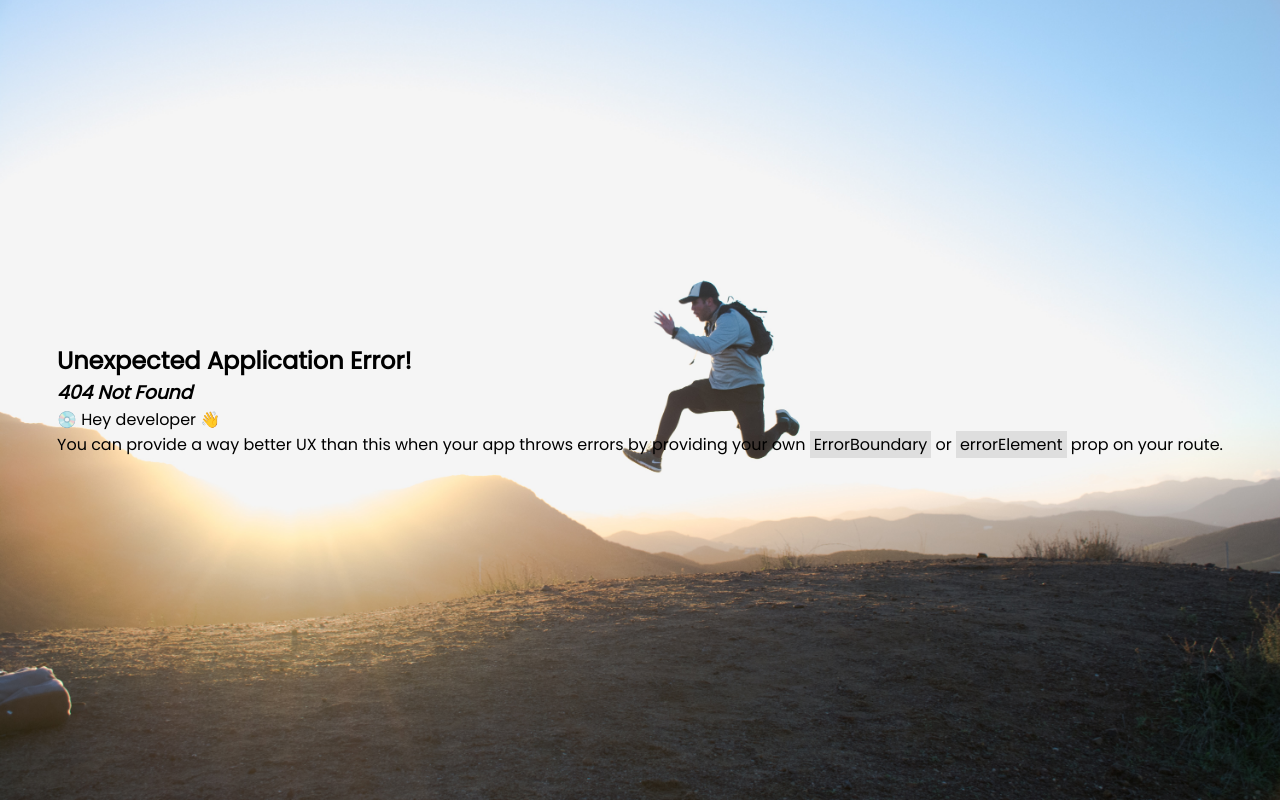
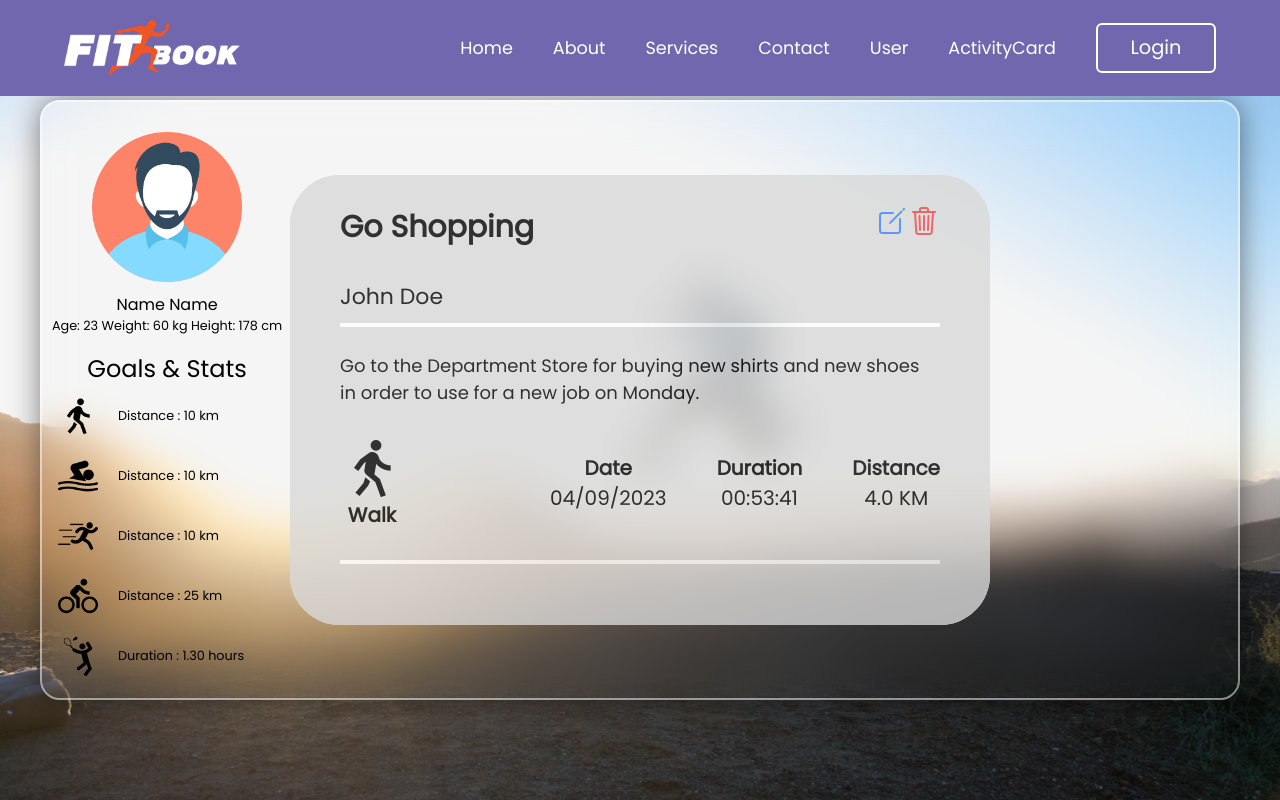
Before and after one commit to warutniy/project_groupA-2, a React (Vite) app in the folder groupA/: page /User_main in a window 1280 px wide. Before the commit this address had no page. Built offline with nearby package versions, Linux system fonts and the light colour scheme.

Commit message:
add: add activity card.jsx/css & change name User to User_main

```diff
--- /dev/null
+++ b/groupA/src/ActivityCard.css
@@ -0,0 +1,83 @@
+.activity-card {
+    position: fixed;
+    width: 700px;
+    height: 450px;
+    top: 50%;
+    left: 50%;
+    transform: translate(-50%, -50%);
+    background: #D9D9D9;
+    /* opacity: 0.8; */
+    border-radius: 50px;
+}
+
+.activity-card > .header {
+    display: flex;
+    justify-content: space-between;
+    margin: 30px 50px 30px;
+}
+
+.activity-card > .header > h2 {
+    font-size: 30px;
+}
+
+.activity-card-detail {
+    margin: 30px 50px 30px;
+}
+
+.activity-card-detail > .name {
+    font-size: 22px;
+}
+
+.activity-card-detail > .description {
+    font-size: 18px;
+}
+
+.activity-card-detail > hr {
+    border: 2px solid #FFFFFF;
+    margin-top: 10px;
+}
+
+.activity-tab {
+    display: flex;
+    justify-content: space-between;
+    margin: 30px 0 30px 0;
+}
+
+.activity-tab > div:nth-child(1) > img {
+    display: flex;
+    justify-content: space-around;
+    align-items: center;
+    gap: 50px;
+    height: 4em;
+    width: 4em;
+}
+
+.activity-tab > div:nth-child(2) {
+    display: flex;
+    justify-content: space-around;
+    align-items: center;
+    gap: 50px;
+}
+
+.activity-tab > .activity-left-tab > p {
+    display: flex;
+    flex-direction: column;
+    align-items: center;
+    font-weight: 700;
+    font-size: 20px;
+}
+
+.activity-tab > .activity-right-tab > .detail > p {
+    display: flex;
+    flex-direction: column;
+    align-items: center;
+    font-weight: 700;
+    font-size: 20px;
+}
+
+.activity-tab > .activity-right-tab > .detail > span {
+    display: flex;
+    flex-direction: column;
+    align-items: center;
+    font-size: 20px;
+}
--- /dev/null
+++ b/groupA/src/ActivityCard.jsx
@@ -0,0 +1,68 @@
+import React, { useState } from 'react';
+import './ActivityCard.css';
+import walkImage from './assets/icon/walk.png';
+
+const ActivityCard = () => {
+
+    const activity = [
+        {
+            id: 1,
+            activityName: 'Go Shopping',
+            username: 'John Doe',
+            description: 'Go to the Department Store for buying new shirts and new shoes in order to use for a new job on Monday.',
+            image: walkImage,
+            activityType: 'Walk',
+            date: '04/09/2023',
+            duration: '00:53:41',
+            distance: '4.0 KM'
+        }
+    ]
+
+    const [card, setCard] = useState(activity);
+
+    return (
+        <div>
+            {card.map((item) => (
+                <div className='activity-card' key={item.id}>
+                    <div className='header'>
+                        <h2 className='activity-name'>{item.activityName}</h2>
+                        <span className="icon">
+                            <ion-icon color="primary" size="large" name="create-outline"></ion-icon>
+                            <ion-icon color="danger" size="large" name="trash-outline"></ion-icon>
+                        </span>
+                    </div>
+
+                    <div className='activity-card-detail'>
+                        <p className='name'>{item.username}</p>
+                        <hr /><br />
+                        <label className='description'>{item.description}</label>
+
+                        <div className='activity-tab'>
+                            <div className='activity-left-tab'>
+                                <img className='activity-image' src={item.image} />
+                                <p className='activity-type'>{item.activityType}</p>
+                            </div>
+                            <div className='activity-right-tab'>
+                                <div className='detail'>
+                                    <p>Date</p>
+                                    <span>{item.date}</span>
+                                </div>
+                                <div className='detail'>
+                                    <p>Duration</p>
+                                    <span>{item.duration}</span>
+                                </div>
+                                <div className='detail'>
+                                    <p>Distance</p>
+                                    <span>{item.distance}</span>
+                                </div>
+                            </div>
+                        </div>
+                        <hr />
+                    </div>
+                </div>
+            ))}
+        </div>
+    );
+}
+
+export default ActivityCard
--- a/groupA/src/Navbar.jsx
+++ b/groupA/src/Navbar.jsx
@@ -1,7 +1,6 @@
 import React, { useState } from "react";
 import './Navbar.css';
 import Logo from './assets/FITBOOK.png';
-import User from "./user";
 
 const toggles = [
     {
@@ -34,7 +33,8 @@ const [toggle, setToggle] = useState([{id:"menu", tag:<ion-icon name="menu-outli
                 <li><a href="#" >About</a></li>
                 <li><a href="#" >Services</a></li>
                 <li><a href="#" >Contact</a></li>
-                <li><a href="/User" >User</a></li>
+                <li><a href="/User_main" >User</a></li>
+                <li><a href="/ActivityCard" >ActivityCard</a></li>
                 <li><button className="btnLogin-popup"><a href="/login">Login</a></button></li>
             </ul>
             <div className="toggle_btn" onClick={handleClick} id="toggle_btn">
--- a/groupA/src/User.jsx
+++ /dev/null
@@ -1,25 +0,0 @@
-import React, { useState } from "react";
-import './User.css'
-import Layout from "./Layout";
-import User_left from "./user_left";
-
-
-const User = function() {
-    return (
-        <Layout>
-            <div className="grid-main">
-                <User_left/>
-                <div className="grid-right">
-                    <p className="activity_card">card1</p>
-                    <p className="activity_card">card1</p>
-                    <p className="activity_card">card1</p>
-                    <p className="activity_card">card1</p>
-                    <p className="activity_card">card1</p>
-                    <p className="activity_card">card1</p>
-                </div>
-            </div>
-        </Layout>
-    )
-}
-
-export default User
--- a/groupA/src/User_left.jsx
+++ b/groupA/src/User_left.jsx
@@ -1,5 +1,5 @@
 import React, { useState } from "react";
-import "./User.css";
+import "./User_main.css";
 import Layout from "./Layout";
 
 const User_left = function () {
--- a/groupA/src/User.css
+++ b/groupA/src/User_main.css
@@ -34,7 +34,7 @@
 
 
 .grid-right {
-    background-color: palevioletred;
+    /* background-color: palevioletred; */
     grid-row: 1;
     display: flex;
     flex-wrap: wrap;
@@ -43,14 +43,18 @@
     align-items: center;
     border-top-right-radius: 20px;
     border-bottom-right-radius: 20px;
-    opacity: 50%;
+    /* opacity: 20%; */
     margin: 5px;
+    opacity: 0.8;
+    overflow-y: scroll;
 }
 
-.grid-right > p {
+/* .grid-right > div {
     text-align: center;
+    display: flex;
+    flex-wrap: wrap;
     border: 1px black;
-}
+} */
 
 .activity_card {
     flex-basis: calc(33.33% - 20px);
@@ -71,7 +75,7 @@
 .info_user {
     font-size: 0.8rem;
     text-align: center;
-    border-bottom: 0.5px solid #000;
+    border-bottom: 0.5pxs solid #000;
 }
 
 .stat_user {
--- /dev/null
+++ b/groupA/src/User_main.jsx
@@ -0,0 +1,30 @@
+import React, { useState } from "react";
+import './User_main.css'
+import Layout from "./Layout";
+import User_left from "./user_left";
+import ActivityCard from "./ActivityCard";
+import './ActivityCard.css';
+
+
+const User_main = function() {
+    return (
+        <Layout>
+            <div className="grid-main">
+                <User_left/>
+                <div className="grid-right">
+                    <div>
+                        <ActivityCard />
+                    </div>
+                    <div>
+                        <ActivityCard />
+                    </div>
+                    <div>
+                        <ActivityCard />
+                    </div>
+                </div>
+            </div>
+        </Layout>
+    )
+}
+
+export default User_main
```
Also changed, not shown: groupA/src/main.jsx (+9 -3 lines).
